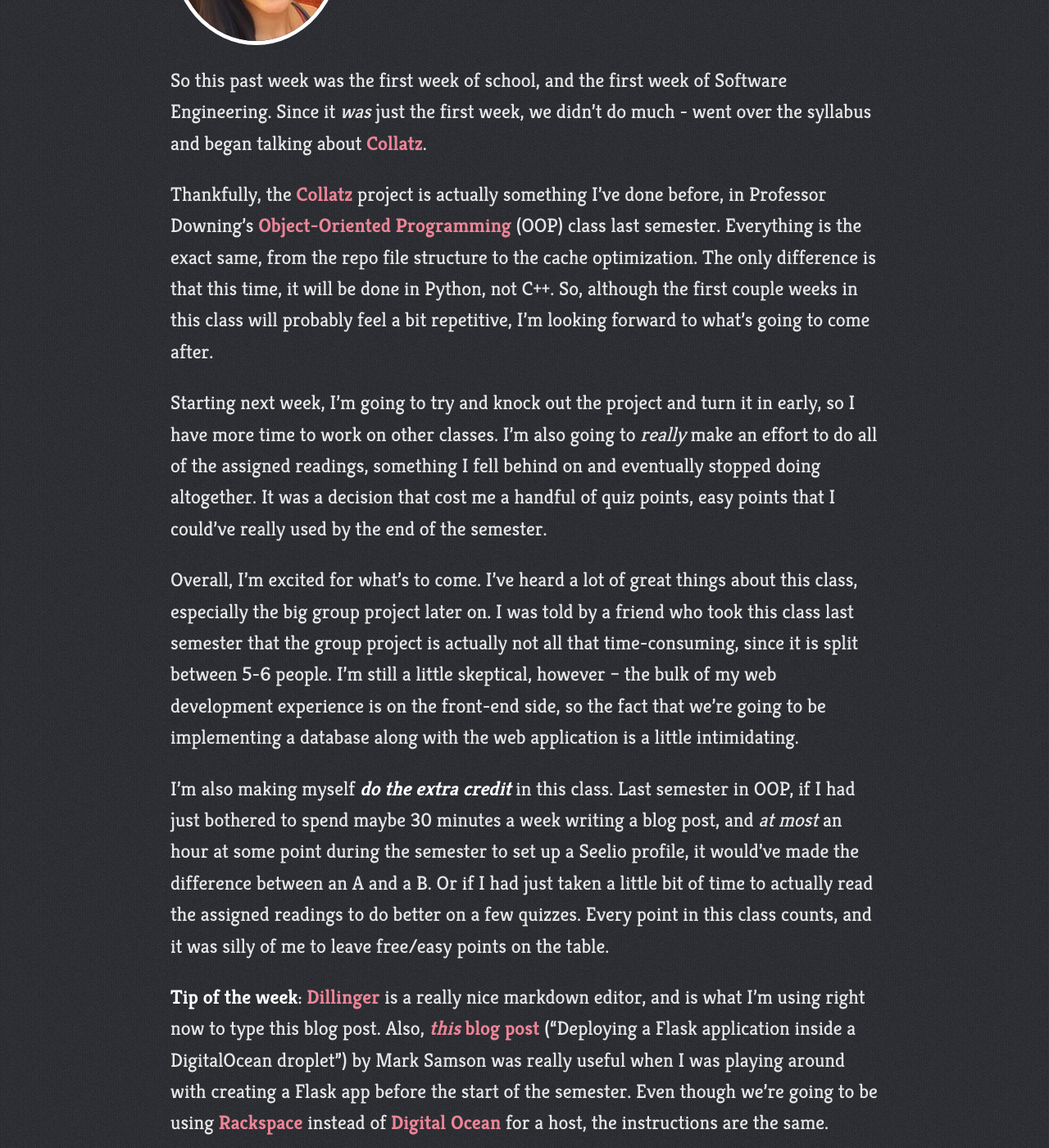
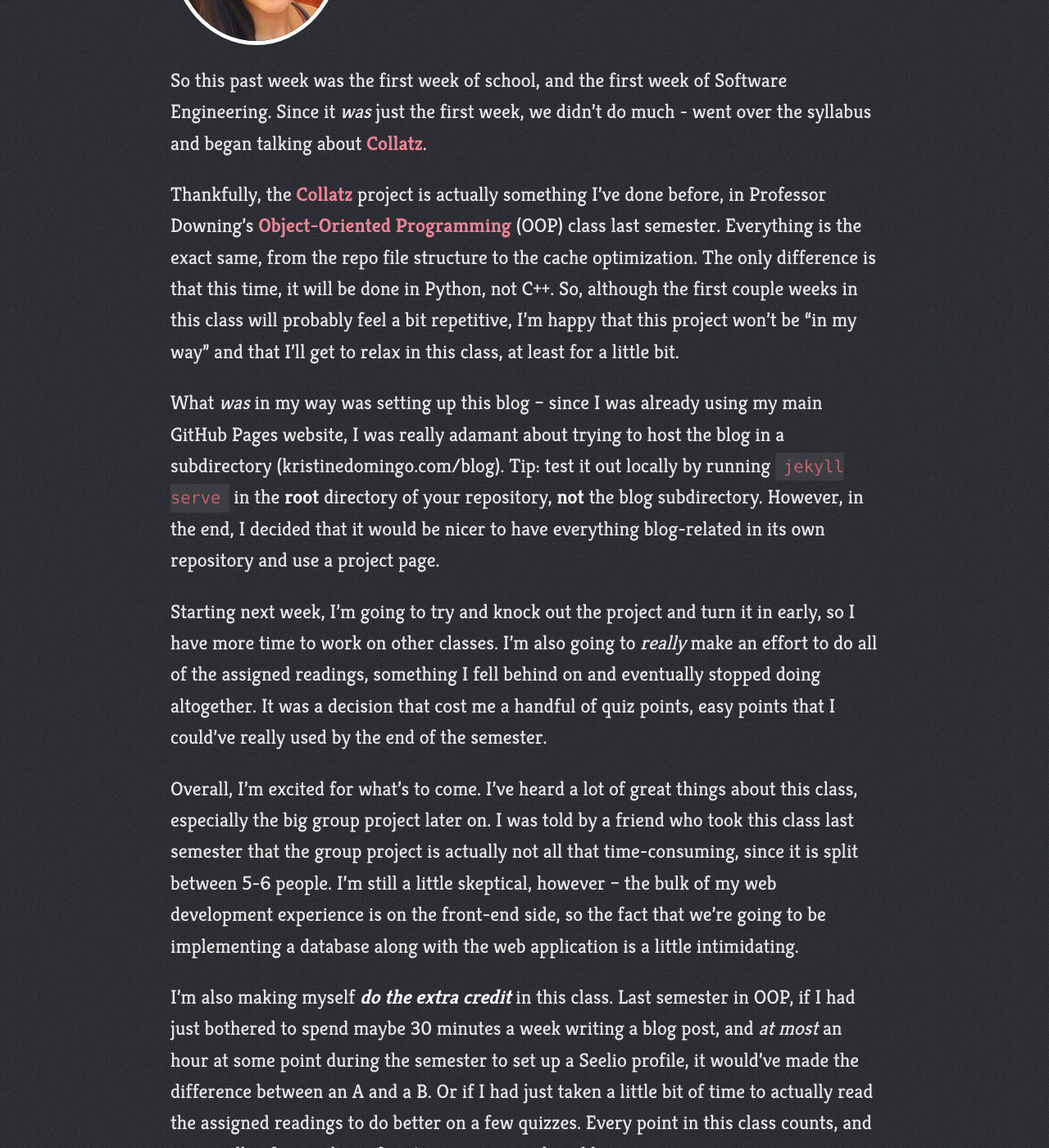
Before and after one commit to kristinedomingo/cs373-blog, a Jekyll site: the page built from _posts/2016-01-23-week-1.md, in a window 1280 px wide and 1400 px high, scrolled down 343 px. Shown: the whole window at 82% size. Built offline with Jekyll 4.4.1, drawn with Linux system fonts in a browser that asks for light colours; Markdown is read by kramdown in place of the engine named in the settings; some of the changed text lies outside the part shown.

Commit message:
First blog post revision

```diff
--- a/_posts/2016-01-23-week-1.md
+++ b/_posts/2016-01-23-week-1.md
@@ -10,8 +10,16 @@
 (OOP) class last semester. Everything is the exact same, from the repo file
 structure to the cache optimization. The only difference is that this time, it
 will be done in Python, not C++. So, although the first couple weeks in this
-class will probably feel a bit repetitive, I'm looking forward to what's going
-to come after.
+class will probably feel a bit repetitive, I'm happy that this project won't
+be "in my way" and that I'll get to relax in this class, at least for a little
+bit.
+
+What *was* in my way was setting up this blog -- since I was already using
+my main GitHub Pages website, I was really adamant about trying to host
+the blog in a subdirectory (kristinedomingo.com/blog). Tip: test it out locally
+by running `jekyll serve` in the **root** directory of your repository, **not**
+the blog subdirectory. However, in the end, I decided that it would be nicer
+to have everything blog-related in its own repository and use a project page.
 
 Starting next week, I'm going to try and knock out the project and turn it in
 early, so I have more time to work on other classes. I'm also going to *really*
```
Also changed, not shown: other parts of _posts/2016-01-23-week-1.md (+1 -1 lines).
